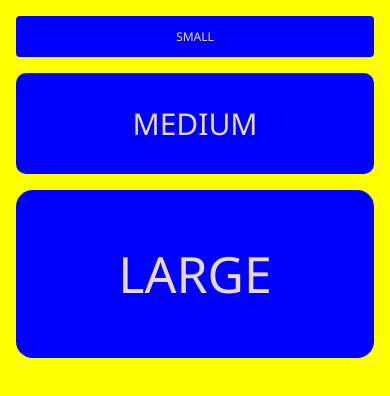
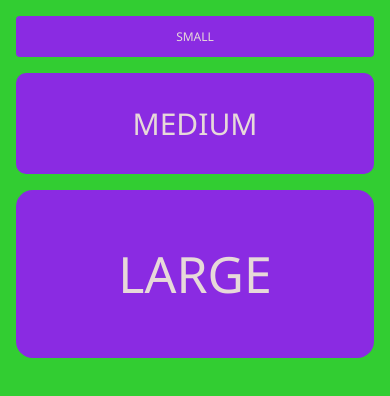
Before and after one commit to noahweasley/Advanced-CSS, a plain HTML site: page Typography/index.html in a window 390 px wide. Drawn offline with Linux system fonts and the light colour scheme.

Commit message:
Added typography and responsive design

```diff
--- /dev/null
+++ b/Responsive-design/style.css
@@ -0,0 +1,26 @@
+:root {
+    font-size: calc(0.5em + 1vw);
+}
+
+html,
+body {
+    width: 100%;
+    height: 100%;
+    overflow: hidden;
+    background-color: limegreen;
+    display: flex;
+    justify-content: center;
+    align-content: center;
+    align-items: center;
+}
+
+.container {
+    display: flex;
+}
+
+.box {
+    width: 30vw;
+    height: 100px;
+    background-color: cyan;
+    margin: 10vw;
+}
--- a/Typography/style.css
+++ b/Typography/style.css
@@ -5,7 +5,7 @@ body {
 }
 
 body {
-    background: yellow;
+    background: limegreen;
     font-family: 'Segoe UI', Tahoma, Geneva, Verdana, sans-serif;
     color: rgb(231, 217, 217);
     overflow: hidden;
@@ -14,7 +14,7 @@ body {
 }
 
 .text {
-    background-color: blue;
+    background-color: blueviolet;
     text-align: center;
     padding: 1em;
     margin: 16px;
```
Also changed, not shown: Responsive-design/index.html (added, +21 -0 lines).
